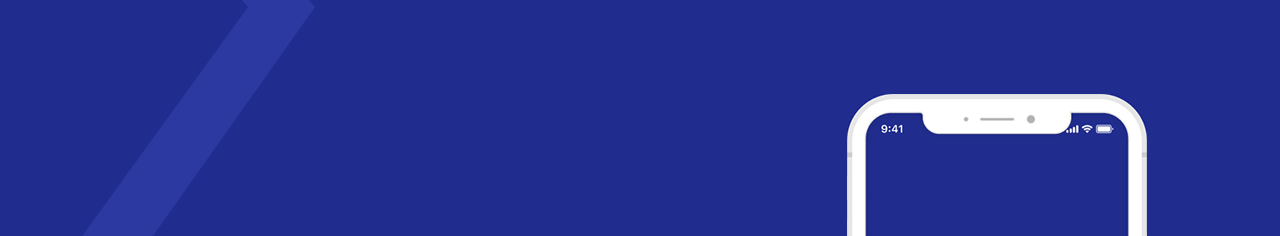
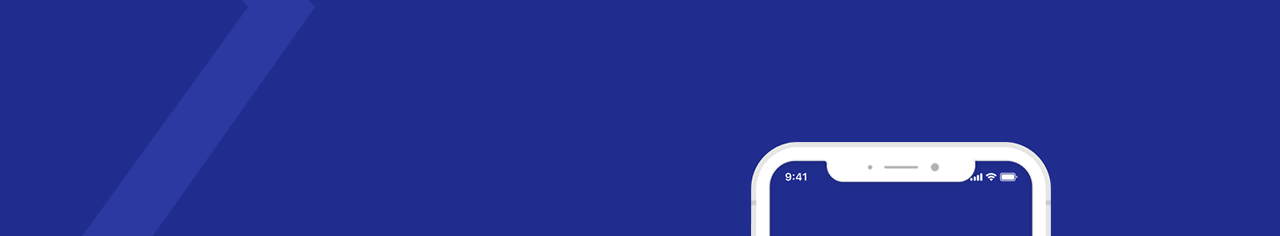
Before and after one commit to johannesPhil/stand-In, a plain HTML site: page index.html in a window 1280 px wide. Shown: the part 67-303 px from the top of the page. Drawn offline with Linux system fonts and the light colour scheme.

Commit message:
adjustments

```diff
--- a/index.html
+++ b/index.html
@@ -44,7 +44,7 @@
                 </ul>
             </div>
         </nav>
-        <div class="container d-flex flex-column flex-md-row justify-content-center align-items-center mt-5 p-5">
+        <div class="container d-flex flex-column flex-md-row justify-content-center align-items-center mt-5 p-2 p-md-5">
             <div class="col-md-6 d-flex flex-column text-white">
                 <p class="cs col-6 p-3 text-center">Coming Soon</p>
                 <h1 class="text-white">Stay Tuned <br>
@@ -64,8 +64,8 @@
 
                 </form>
             </div>
-            <div class="col col-md-6 text-right">
-                <img src="assets/img/ph-mockup.png" alt="">
+            <div class="col col-md-6 text-center mt-5">
+                <img src="assets/img/ph-mockup.png" alt="" class="m-auto">
             </div>
         </div>
 
```
